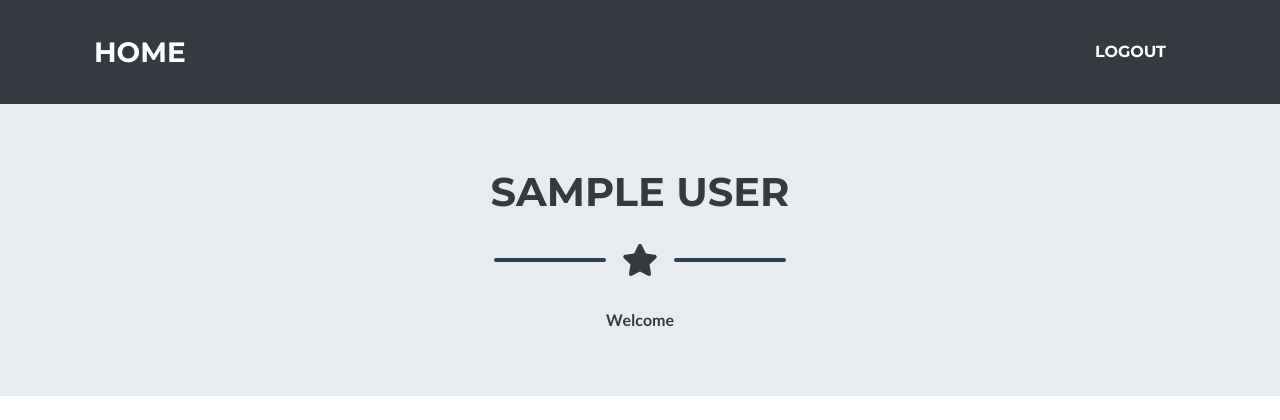
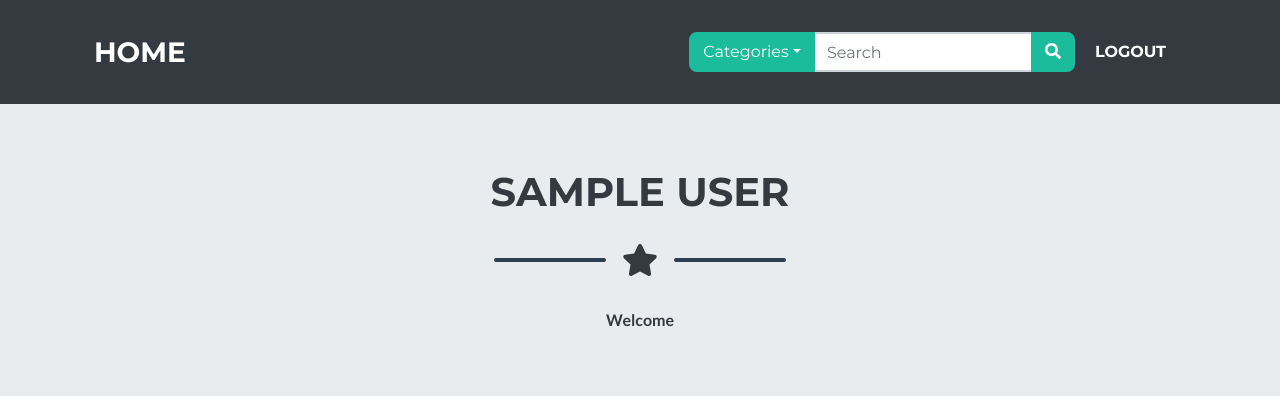
Before and after one commit to mframosg/FraganceStore, a Laravel app: page /admin/home in a window 1280 px wide. Shown: the top 420 px of the page. Run offline with Laravel 8, Linux system fonts and the light colour scheme; the visitor is signed in with stand-in values (Sample User, id 1); data that the repository does not hold is empty; some libraries are stand-ins or nearby versions.

Commit message:
search bar added

```diff
--- a/resources/views/layouts/app.blade.php
+++ b/resources/views/layouts/app.blade.php
@@ -43,6 +43,34 @@
               <a class="nav-link py-3 px-0 px-lg-3 rounded js-scroll-trigger" href="{{ route('register') }}">{{ __("Register") }}</a>
             </li>
             @else
+
+            <div class="container">
+              <div class="row">
+               <div class="col-xs-8 col-xs-offset-2">
+                <div class="input-group ">
+                  <div class="input-group-prepend">
+                    <button class="btn btn-primary dropdown-toggle" type="button" data-toggle="dropdown" aria-haspopup="true" aria-expanded="false">Categories</button>
+                    <div class="dropdown-menu">
+                      <a class="dropdown-item" href="#">All</a>
+                      <div role="separator" class="dropdown-divider"></div>
+                      <a class="dropdown-item" href="#">Male</a>
+                      <a class="dropdown-item" href="#">Female</a>
+                      <a class="dropdown-item" href="#">Sweet</a>
+                      <a class="dropdown-item" href="#">Citric</a>
+                      <a class="dropdown-item" href="#">Refreshing</a>
+                    </div>
+                  </div>
+                 <input type="text" class="form-control rounded-0" name="x"  placeholder="Search">
+                  <div class="input-group-append">
+                     <button class="btn btn-primary rounded-rigth" type="button">
+                        <i class="fas fa-search"></i>
+                     </button>
+                  </div>
+               </div>
+              </div>
+            </div>
+          </div>
+
             @if(auth()->user()->getAdmin() == 'Yes')
               <li class="nav-item mx-0 mx-lg-1">
                 <a
```
Also changed, not shown: public/img/fragance/20210928033949.png (added).
